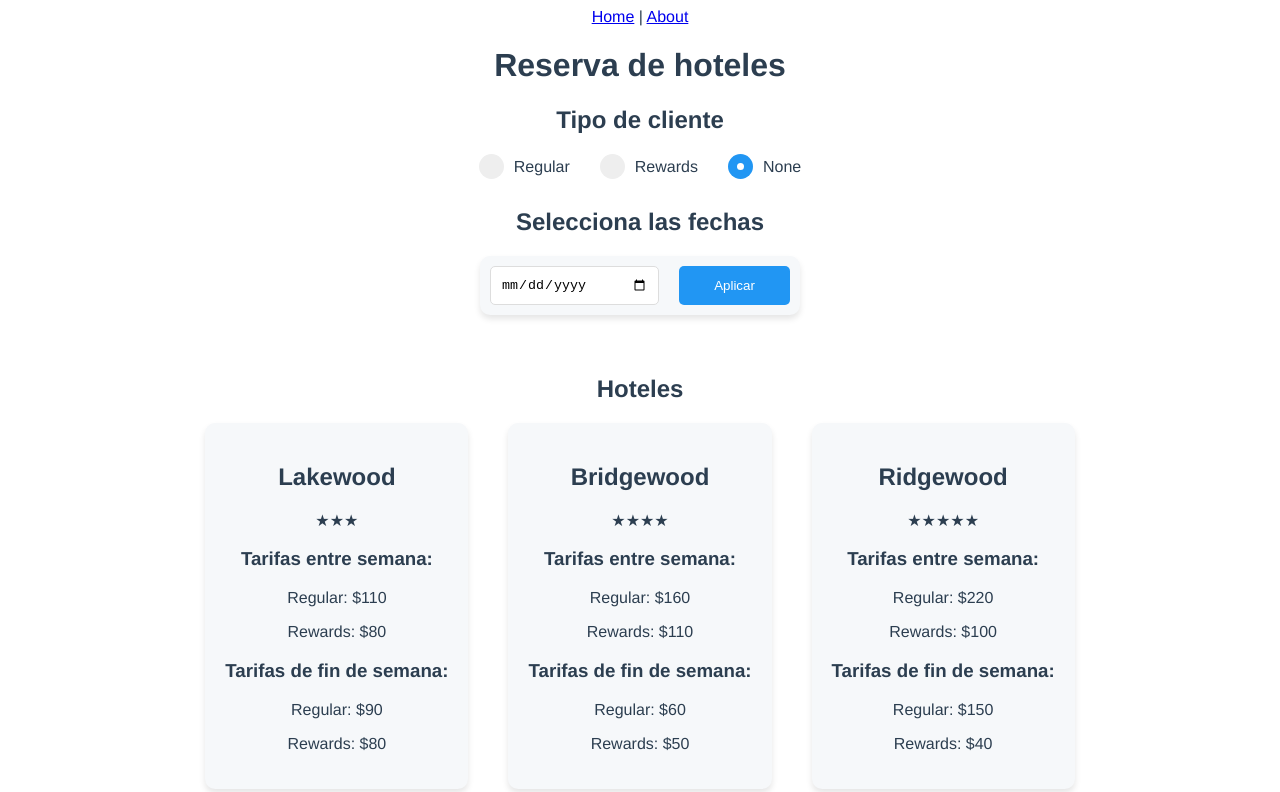
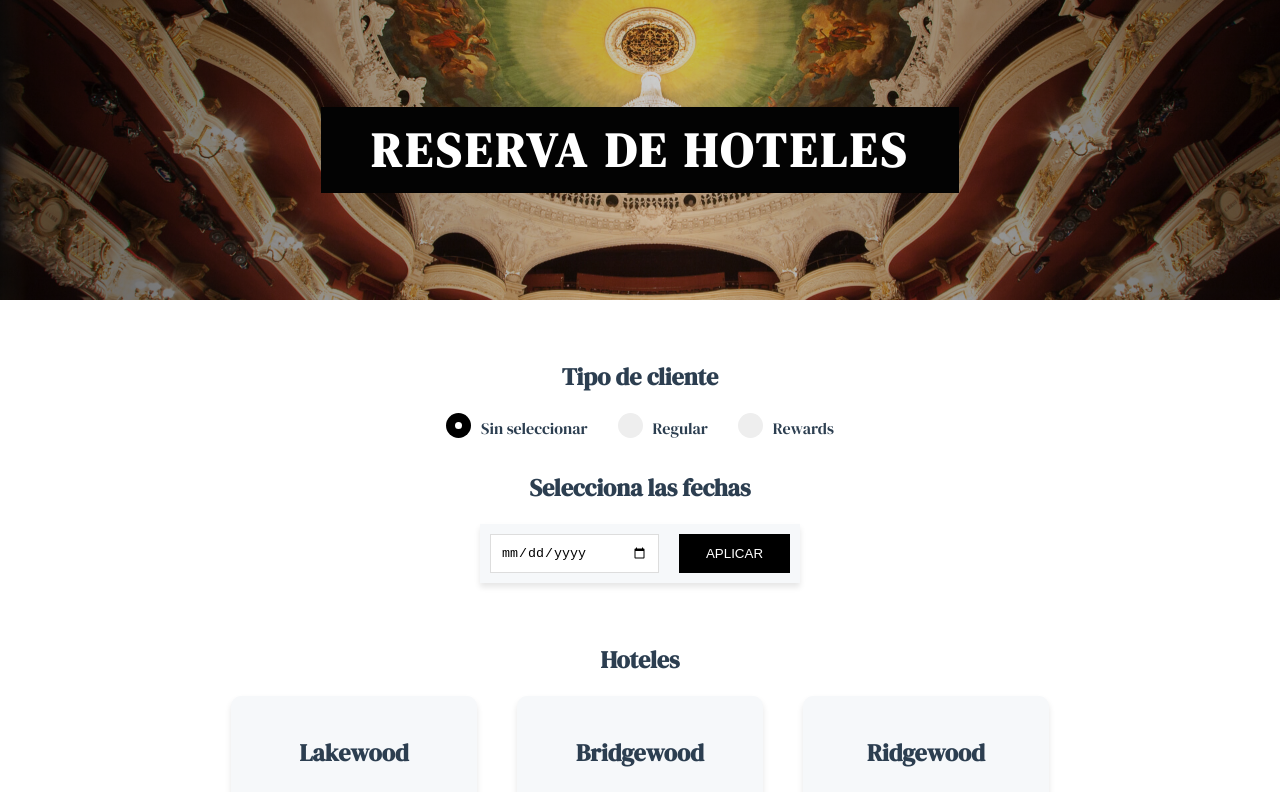
Before and after one commit to farriagadal/tipti-challenge, a Vue app: page / in a window 1280 px wide. Shown: the top 792 px of the page. Built offline with nearby package versions, Linux system fonts and the light colour scheme.

Commit message:
style: se dio estilo a DatePicker y CustomerToggle

```diff
--- a/src/App.vue
+++ b/src/App.vue
@@ -1,17 +1,19 @@
 <template>
-  <nav>
-    <router-link to="/">Home</router-link> |
-    <router-link to="/about">About</router-link>
-  </nav>
   <router-view/>
 </template>
 
 <style lang="scss">
+@import url('https://fonts.googleapis.com/css2?family=DM+Serif+Display:ital@0;1&display=swap');
+
 #app {
-  font-family: Avenir, Helvetica, Arial, sans-serif;
+  font-family: 'DM Serif Display', serif;
   -webkit-font-smoothing: antialiased;
   -moz-osx-font-smoothing: grayscale;
   text-align: center;
   color: #2c3e50;
 }
+
+body {
+  margin: 0;
+}
 </style>
--- a/src/components/CustomerToggle.vue
+++ b/src/components/CustomerToggle.vue
@@ -2,6 +2,16 @@
   <div class="customer-toggle">
     <h2>Tipo de cliente</h2>
     <div class="radio-wrapper">
+      <label class="radio-container">
+        Sin seleccionar
+        <input
+          name="customerType"
+          type="radio"
+          :value="null"
+          v-model="internalValue"
+        />
+        <span class="checkmark"></span>
+      </label>
       <label class="radio-container">
         Regular
         <input
@@ -18,16 +28,6 @@
           name="customerType"
           type="radio"
           value="rewards"
-          v-model="internalValue"
-        />
-        <span class="checkmark"></span>
-      </label>
-      <label class="radio-container">
-        None
-        <input
-          name="customerType"
-          type="radio"
-          :value="null"
           v-model="internalValue"
         />
         <span class="checkmark"></span>
@@ -84,7 +84,7 @@ export default defineComponent({
       width: 0;
 
       &:checked ~ .checkmark {
-        background-color: #2196F3;
+        background-color: #000000;
         &:after {
           display: block;
         }
--- a/src/components/DatePicker.vue
+++ b/src/components/DatePicker.vue
@@ -6,7 +6,7 @@
       type="date"
       v-model="selectedDate"
     />
-    <button class="date-picker__button" @click="updateDates">Aplicar</button>
+    <button class="date-picker__button" @click="updateDates">APLICAR</button>
   </div>
   <div v-if="dates.length" class="dates-display">
     <div v-for="(date, index) in dates" class="dates-display__date" :key="index">
@@ -47,7 +47,7 @@ export default defineComponent({
 
 <style lang="scss" scoped>
 $date-picker-bg: #f6f8fa;
-$button-bg: #2196f3;
+$button-bg: #000000;
 $border-color: #ddd;
 
 .date-picker {
@@ -57,7 +57,6 @@ $border-color: #ddd;
   width: 300px;
   margin: 0 auto;
   padding: 10px;
-  border-radius: 10px;
   background: $date-picker-bg;
   box-shadow: 0px 4px 6px rgba(0,0,0,0.1);
 
@@ -65,14 +64,12 @@ $border-color: #ddd;
     width: 70%;
     padding: 10px;
     border: 1px solid $border-color;
-    border-radius: 5px;
   }
 
   &__button {
     width: 150px;
     padding: 10px;
     border: none;
-    border-radius: 5px;
     background-color: $button-bg;
     color: #fff;
     cursor: pointer;
@@ -82,7 +79,6 @@ $border-color: #ddd;
 .dates-display {
   margin-top: 20px;
   padding: 10px;
-  border-radius: 10px;
   background: $date-picker-bg;
   box-shadow: 0px 4px 6px rgba(0,0,0,0.1);
   max-width: 300px;
--- a/src/router/index.ts
+++ b/src/router/index.ts
@@ -8,12 +8,12 @@ const routes: Array<RouteRecordRaw> = [
     component: HomeView
   },
   {
-    path: '/about',
-    name: 'about',
+    path: '/other',
+    name: 'other',
     // route level code-splitting
-    // this generates a separate chunk (about.[hash].js) for this route
+    // this generates a separate chunk (other.[hash].js) for this route
     // which is lazy-loaded when the route is visited.
-    component: () => import(/* webpackChunkName: "about" */ '../views/AboutView.vue')
+    component: () => import(/* webpackChunkName: "other" */ '../views/OtherView.vue')
   }
 ]
 
--- a/src/views/HomeView.vue
+++ b/src/views/HomeView.vue
@@ -1,6 +1,8 @@
 <template>
   <div class="home">
-    <h1>Reserva de hoteles</h1>
+    <div class="home__hero">
+      <h1>RESERVA DE HOTELES</h1>
+    </div>
     <CustomerToggle />
     <DatePicker />
     <HotelList />
@@ -25,6 +27,38 @@ export default defineComponent({
 
 <style scoped lang="scss">
 .home {
-  //
+  padding-bottom: 100px;
+  &__hero {
+    background-image: url(../assets/hero.jpg);
+    background-size: cover;
+    background-repeat: no-repeat;
+    width: 100%;
+    height: 300px;
+    display: flex;
+    align-items: center;
+    justify-content: center;
+    position: relative;
+    margin-bottom: 60px;
+
+    &::after{
+      content: '';
+      position: absolute;
+      top: 0;
+      left: 0;
+      width: 100%;
+      height: 100%;
+      background: linear-gradient(270deg,rgba(0,0,0,.6),rgba(0,0,0,.2) 48.15%,rgba(0,0,0,.6) 97.32%);
+    }
+
+    h1 {
+      font-size: 3rem;
+      color: #fff;
+      position: relative;
+      z-index: 1;
+      letter-spacing: 4px;
+      background: #030303;
+      padding: 10px 50px;
+    }
+  }
 }
 </style>
--- /dev/null
+++ b/src/views/OtherView.vue
@@ -0,0 +1,5 @@
+<template>
+  <div class="other">
+    <h1>This is other page</h1>
+  </div>
+</template>
```
Also changed, not shown: src/assets/hero.jpg (added).
